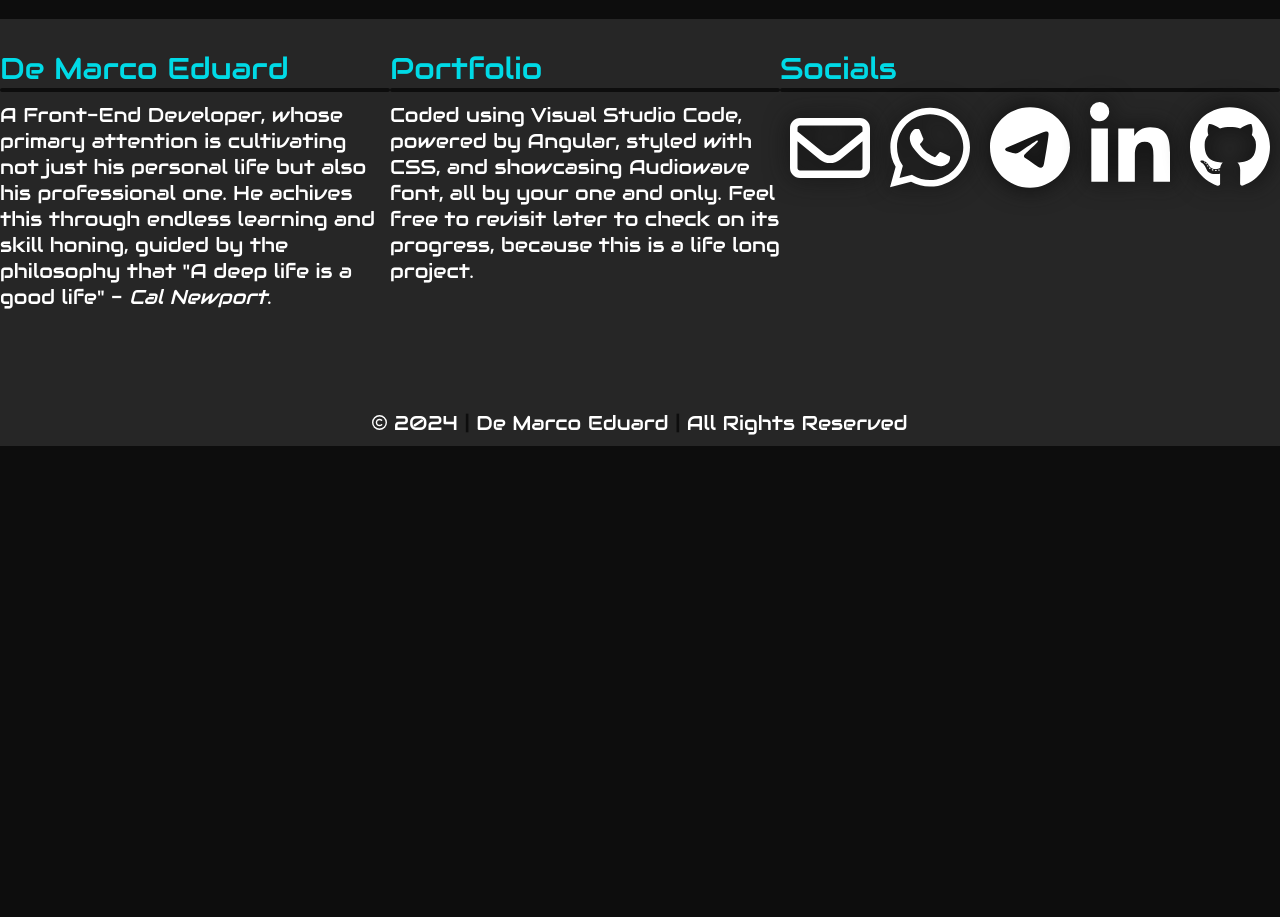
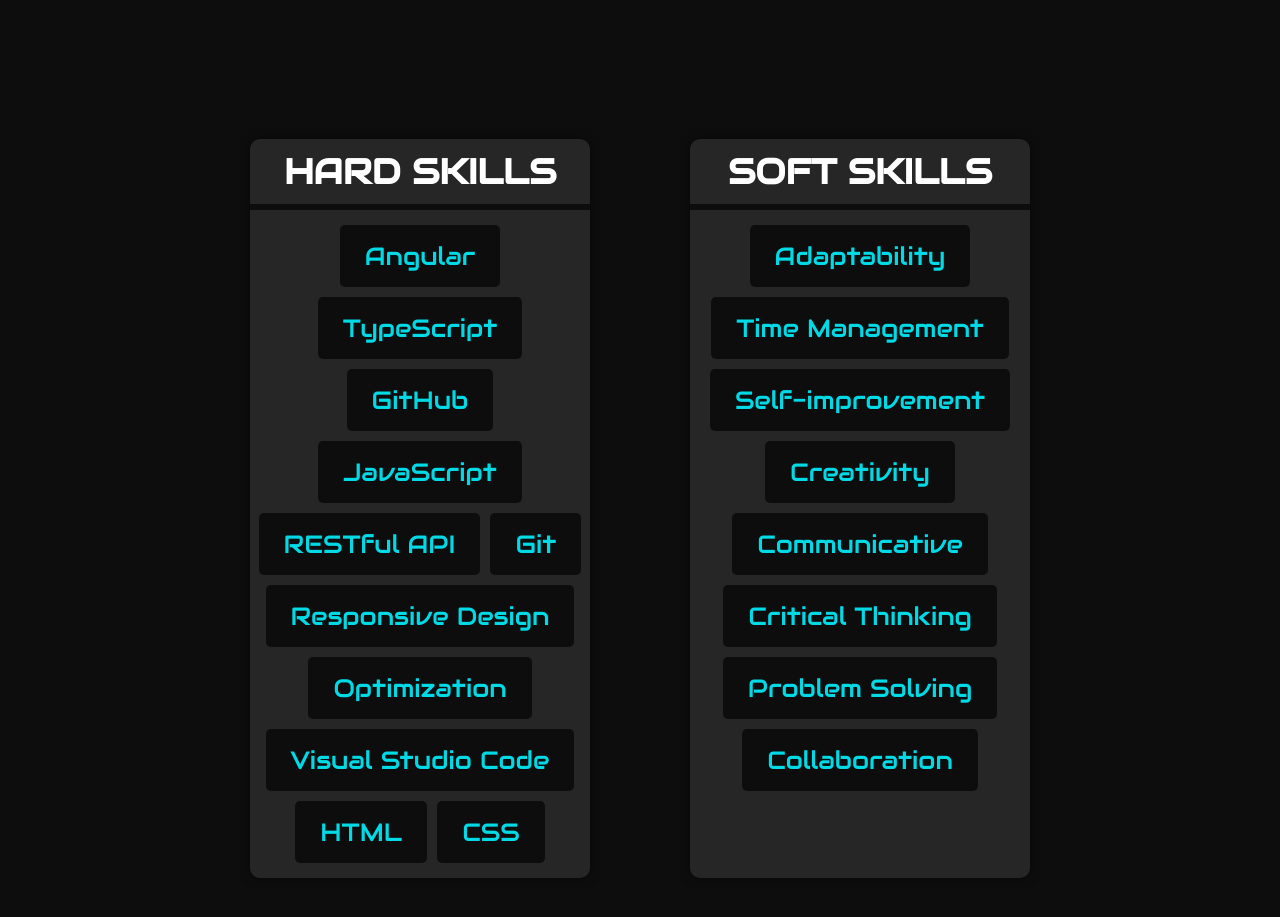
Before and after one commit to demarcoeduard/portfolio, an Angular app: page /home in a window 1280 px wide. Shown: the part 1860-2777 px from the top of the page. Before the commit the page ends 2306 px from the top, so only its background shows below. Built offline with nearby package versions, Linux system fonts and the light colour scheme.

Commit message:
finalized home

```diff
--- a/src/app/home/home.component.css
+++ b/src/app/home/home.component.css
@@ -17,7 +17,7 @@
   color: var(--action-color);
 }
 
-hr {
+.hero-wrapper hr {
   width: 70%;
   margin: auto;
   border: 5px solid var(--primary-color);
@@ -68,7 +68,7 @@
   width: 1100px;
   margin: auto;
   margin-top: 300px;
-  margin-bottom: 130px;
+  margin-bottom: 150px;
 }
 
 .about-text, .about-subtext {
@@ -98,3 +98,46 @@
   color: var(--bg-color);
   cursor: pointer;
 }
+
+/* SKILLS SECTION */
+
+.skills-wrapper {
+  display: flex;
+  justify-content: center;
+  column-gap: 100px;
+  margin: 250px;
+}
+
+.card {
+  border-radius: 10px;
+  background-color: var(--primary-color);
+  box-shadow: 0px 0px 10px rgba(0, 0, 0, 0.5);
+  width: 600px;
+}
+
+h4 {
+  text-align: center;
+  color: var(--accent-color);
+  font-size: 35px;
+  margin: 10px;
+}
+
+.card hr {
+  border: 3px solid var(--bg-color);
+}
+
+.skills {
+  display: flex;
+  flex-wrap: wrap;
+  justify-content: center;
+  margin: 10px 0px;
+}
+
+.card p {
+  background-color: var(--bg-color);
+  color: var(--action-color);
+  padding: 15px 25px;
+  margin: 5px;
+  border-radius: 5px;
+  font-size: 25px;
+}
--- a/src/app/home/home.component.html
+++ b/src/app/home/home.component.html
@@ -17,9 +17,42 @@
       on achieving <span>pixel-perfection</span> and <span>full responsivenes</span> across all platforms.
     </p>
     <p class="about-subtext">
-      Feel free to <span>click</span> the <span>button</span> below to learn more <span>about me</span>
+      Feel free to <span>click</span> the <span>button</span> below to learn more <span>about</span> me
       and the charming <span>little gentleman</span> in the picture.
     </p>
-    <button routerLink="/about-me">About Me</button>
+    <button routerLink="/about">About</button>
   </div>
 </div>
+<div class="skills-wrapper">
+  <div class="card">
+    <h4>HARD SKILLS</h4>
+    <hr>
+    <div class="skills">
+      <p>Angular</p>
+      <p>TypeScript</p>
+      <p>GitHub</p>
+      <p>JavaScript</p>
+      <p>RESTful API</p>
+      <p>Git</p>
+      <p>Responsive Design</p>
+      <p>Optimization</p>
+      <p>Visual Studio Code</p>
+      <p>HTML</p>
+      <p>CSS</p>
+    </div>
+  </div>
+  <div class="card">
+    <h4>SOFT SKILLS</h4>
+    <hr>
+    <div class="skills">
+      <p>Adaptability</p>
+      <p>Time Management</p>
+      <p>Self-improvement</p>
+      <p>Creativity</p>
+      <p>Communicative</p>
+      <p>Critical Thinking</p>
+      <p>Problem Solving</p>
+      <p>Collaboration</p>
+    </div>
+  </div>
+</div>
--- a/src/app/home/home.component.ts
+++ b/src/app/home/home.component.ts
@@ -1,10 +1,14 @@
-import { Component } from '@angular/core';
+import { Component, OnInit } from '@angular/core';
 
 @Component({
   selector: 'app-home',
   templateUrl: './home.component.html',
   styleUrls: ['./home.component.css']
 })
-export class HomeComponent {
+export class HomeComponent implements OnInit{
+
+  ngOnInit(): void {
+    scrollTo(0, 0);
+  }
 
 }
```
